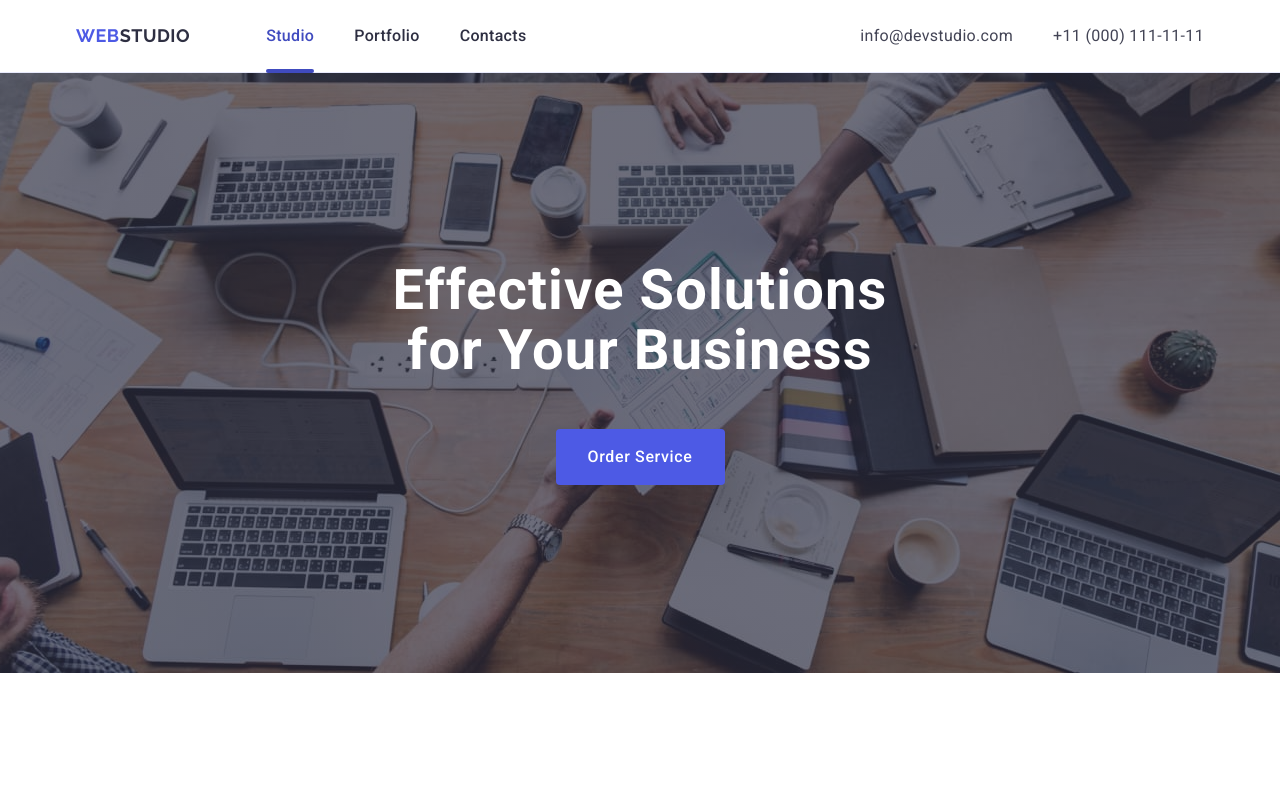
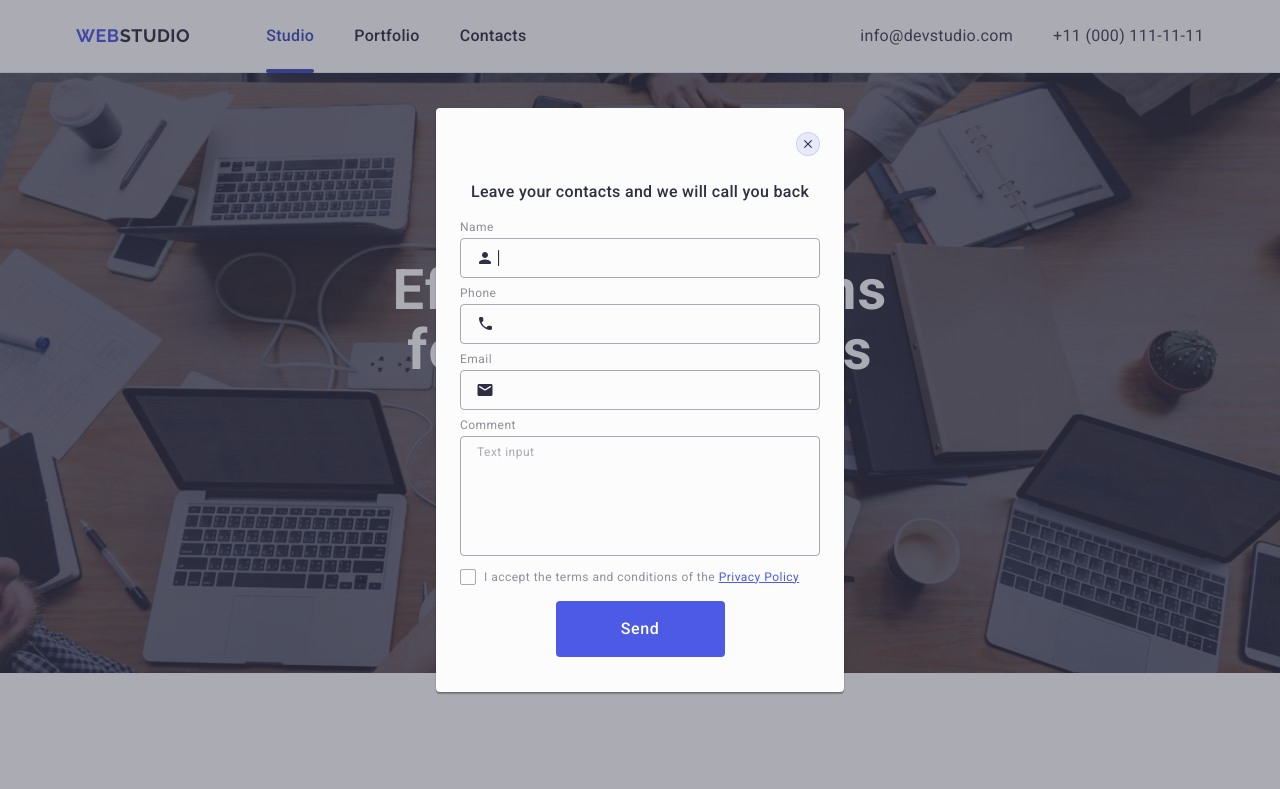
Before and after one commit to Alexandr-1973/goit-markup-hw-05, a plain HTML site: page index.html in a window 1280 px wide. Shown: the top 789 px of the page. Drawn offline with nearby package versions, Linux system fonts and the light colour scheme.

Commit message:
modal-test-1

```diff
--- a/css/styles.css
+++ b/css/styles.css
@@ -546,20 +546,25 @@ ul {
   opacity: 0;
   visibility: hidden;
   pointer-events: none;
+  transition: opacity 250ms cubic-bezier(0.4, 0, 0.2, 1),
+    visibility 250ms cubic-bezier(0.4, 0, 0.2, 1);
   /*display: flex;
   align-items: center;
   justify-content: center;*/
 }
 .modal {
   width: 408px;
-  height: 584px;
+  min-height: 584px;
   border-radius: 4px;
   background-color: #fcfcfc;
   position: absolute;
   top: 50%;
   left: 50%;
   transform: translate(-50%, -50%);
-  padding: 24px;
+  padding: 72px 24px 24px 24px;
+  box-shadow: 0px 1px 1px rgba(0, 0, 0, 0.14), 0px 1px 3px rgba(0, 0, 0, 0.12),
+    0px 2px 1px rgba(0, 0, 0, 0.2);
+  transition: transform 250ms cubic-bezier(0.4, 0, 0.2, 1);
 }
 .modal-btn {
   background-color: #e7e9fc;
@@ -573,12 +578,17 @@ ul {
   position: absolute;
   right: 24px;
   top: 24px;
-  transition: background-color 250ms cubic-bezier(0.4, 0, 0.2, 1);
+  padding: 0;
+  cursor: pointer;
+  transition: background-color 250ms cubic-bezier(0.4, 0, 0.2, 1),
+    border 250ms cubic-bezier(0.4, 0, 0.2, 1);
 }
-.modal-btn:focus,
-.modal-btn:active {
+.modal-btn:hover,
+.modal-btn:focus {
   background-color: #404bbf;
+  border: none;
 }
+
 .modal-btn:focus .modal-btn-icon,
 .modal-btn:active .modal-btn-icon {
   fill: #ffffff;
@@ -596,7 +606,7 @@ ul {
   letter-spacing: 0.02em;
   max-width: 360px;
   margin: 0 auto;
-  margin-top: 48px;
+  /*margin-top: 48px;*/
   margin-bottom: 16px;
 }
 .modal-input {
@@ -612,6 +622,7 @@ ul {
   font-size: 12px;
   line-height: 1.17;
   letter-spacing: 0.04em;
+  background-color: transparent;
 }
 .modal-input:focus {
   border-color: #4d5ae5;
@@ -636,6 +647,8 @@ ul {
 
   line-height: 1.17;
   letter-spacing: 0.04em;
+  display: block;
+  margin-bottom: 4px;
 }
 .modal-icondiv {
   position: relative;
@@ -667,12 +680,14 @@ ul {
   height: 120px;
   resize: none;
   /*margin-bottom: 8px;*/
-  padding-left: 16px;
-  padding-top: 8px;
+  /*padding-left: 16px;
+  padding-top: 8px;*/
   color: rgba(46, 47, 66, 0.4);
   font-size: 12px;
   line-height: 1.17;
   letter-spacing: 0.04em;
+  background-color: transparent;
+  padding: 8px 16px;
 }
 .modal-textarea::placeholder {
   color: rgba(46, 47, 66, 0.4);
@@ -693,7 +708,12 @@ ul {
   line-height: 1.17;
   letter-spacing: 0.04em;
 }
-
+.form-checkbox-privacy {
+  /*transition: background-color 250ms cubic-bezier(0.4, 0, 0.2, 1),
+    border 250ms cubic-bezier(0.4, 0, 0.2, 1),
+    fill 250ms cubic-bezier(0.4, 0, 0.2, 1);
+    display: inline-flex;*/
+}
 .modal-form-checkbox-label a {
   display: block;
   color: #4d5ae5;
@@ -701,9 +721,9 @@ ul {
 }
 
 .modal-form-checkbox-label span {
-  display: flex;
+  display: inline-flex;
   align-items: center;
-  justify-self: center;
+  justify-content: center;
   width: 16px;
   height: 16px;
   border: 1px solid rgba(46, 47, 66, 0.4);
@@ -711,19 +731,20 @@ ul {
   margin-right: 8px;
   background-color: transparent;
   fill: transparent;
-  transition: fill 250ms cubic-bezier(0.4, 0, 0.2, 1),
-    background-color 250ms cubic-bezier(0.4, 0, 0.2, 1),
-    border-color 250ms cubic-bezier(0.4, 0, 0.2, 1);
+  transition: background-color 250ms cubic-bezier(0.4, 0, 0.2, 1),
+    border 250ms cubic-bezier(0.4, 0, 0.2, 1),
+    fill 250ms cubic-bezier(0.4, 0, 0.2, 1);
 }
 
 .modal-checkbox:checked + .modal-form-checkbox-label span {
   background-color: #404bbf;
   border-color: #404bbf;
   fill: #f4f4fd;
+  border: none;
 }
 
 .last-modal-field {
-  margin-bottom: 24px;
+  margin-bottom: 16px;
 }
 
 .is-open {
--- a/index.html
+++ b/index.html
@@ -508,7 +508,7 @@
       </div>
     </footer>
 
-    <div class="backdrop">
+    <div class="backdrop is-open">
       <div class="modal">
         <button type="button" class="modal-btn">
           <svg class="modal-btn-icon" width="8" height="8">
@@ -526,7 +526,7 @@
                 class="modal-input modal-firstinput"
                 id="user-name"
               />
-              <svg class="modal-form-icon" width="18" height="18">
+              <svg class="modal-form-icon" width="18" height="24">
                 <use href="./images/icons.svg#icon-person-black-18dp-1"></use>
               </svg>
               <svg class="modal-form-icon-line" width="2" height="18">
@@ -543,7 +543,7 @@
                 class="modal-input"
                 id="user-phone"
               />
-              <svg class="modal-form-icon" width="18" height="18">
+              <svg class="modal-form-icon" width="18" height="24">
                 <use href="./images/icons.svg#icon-phone-black-18dp-1"></use>
               </svg>
             </div>
@@ -557,35 +557,37 @@
                 class="modal-input"
                 id="user-email"
               />
-              <svg class="modal-form-icon" width="18" height="18">
+              <svg class="modal-form-icon" width="18" height="24">
                 <use href="./images/icons.svg#icon-email-black-18dp-1"></use>
               </svg>
             </div>
           </div>
           <div class="modal-field">
-            <label for="user-text" class="modal-form-label">Comment</label>
+            <label for="user-comment" class="modal-form-label">Comment</label>
             <textarea
               class="modal-input modal-textarea"
-              name="user-text"
+              name="user-comment"
               placeholder="Text input"
-              id="user-text"
+              id="user-comment"
             ></textarea>
           </div>
 
           <div class="modal-field last-modal-field">
             <input
               type="checkbox"
-              name="user-agree"
+              name="user-privacy"
               class="modal-checkbox visually-hidden"
-              value="accept"
-              id="user-agree"
+              value="true"
+              id="user-privacy"
             />
-            <label for="user-agree" class="modal-form-checkbox-label"
-              ><span>
-                <svg class="modal-checkbox-icon" width="16" height="16">
+            <label for="user-privacy" class="modal-form-checkbox-label"
+              ><span class="form-checkbox-privacy">
+                <svg class="modal-checkbox-icon" width="10" height="8">
                   <use href="./images/icons.svg#icon-Vector"></use>
                 </svg> </span
-              >I accept the terms and conditions of the&#xa0;<a href="" class=""
+              >I accept the terms and conditions of the&#xa0;<a
+                href=""
+                class="form-privacy-a"
                 >Privacy Policy</a
               ></label
             >
```
